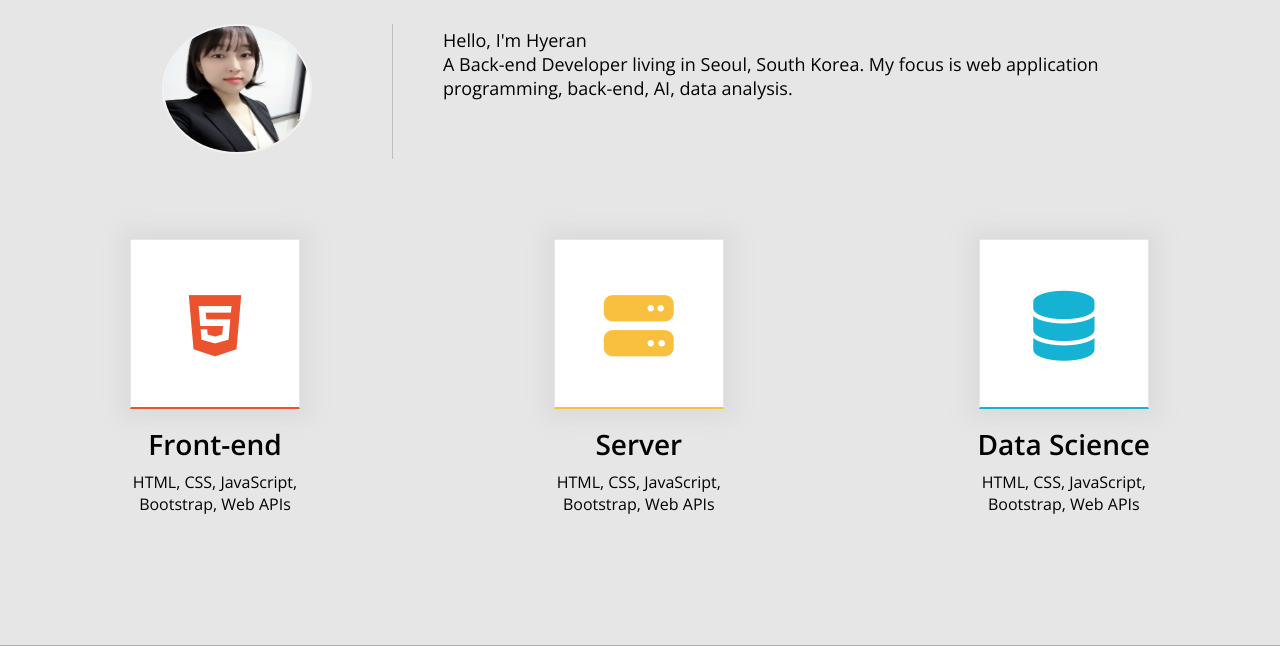
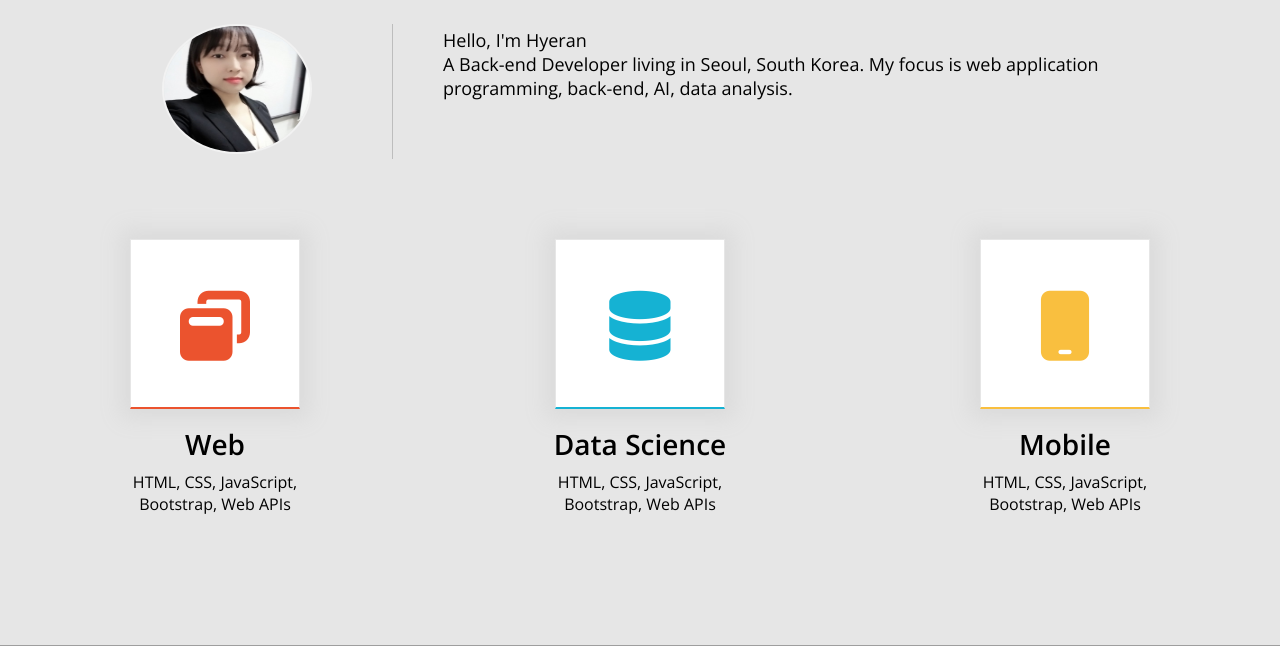
Before and after one commit to hpark3/Web, a PHP site: page / in a window 1280 px wide. Shown: the part 947-1593 px from the top of the page. Run offline with PHP 8.4, Linux system fonts and the light colour scheme; some libraries are stand-ins or nearby versions; grey boxes are pictures that could not be loaded.

```diff
--- a/index.html
+++ b/index.html
@@ -26,12 +26,12 @@
             </div>
             <div class="navbar__menu">
                 <ul class="navbar__menu">
-                    <li class="navbar__menu__item active">Home</li>
-                    <li class="navbar__menu__item">About</li>
-                    <li class="navbar__menu__item">Skills</li>
-                    <li class="navbar__menu__item">Work</li>
+                    <li class="navbar__menu__item active" data-link="#home">Home</li>
+                    <li class="navbar__menu__item" data-link="#about">About</li>
+                    <li class="navbar__menu__item" data-link="#skills">Skills</li>
+                    <li class="navbar__menu__item" data-link="#work">Work</li>
                     <li class="navbar__menu__item">Resume</li>
-                    <li class="navbar__menu__item">Contact</li>
+                    <li class="navbar__menu__item" data-link="#contact">Contact</li>
                 </ul>
             </div>
 
@@ -67,22 +67,10 @@
             <div class="about__majors">
                 <div class="major">
                     <div class="major__icon first">
-                        <i class="fab fa-html5"></i>
+                        <i class="fas fa-window-restore"></i>
                     </div>
                     <h2 class="major__title">
-                        Front-end
-                    </h2>
-                    <div class="major__description">
-                        HTML, CSS, JavaScript,
-                        <br/>Bootstrap, Web APIs
-                    </div>
-                </div>
-                <div class="major">
-                    <div class="major__icon second">
-                        <i class="fas fa-server"></i>
-                    </div>
-                    <h2 class="major__title">
-                        Server
+                        Web
                     </h2>
                     <div class="major__description">
                         HTML, CSS, JavaScript,
@@ -95,6 +83,18 @@
                     </div>
                     <h2 class="major__title">
                         Data Science
+                    </h2>
+                    <div class="major__description">
+                        HTML, CSS, JavaScript,
+                        <br/>Bootstrap, Web APIs
+                    </div>
+                </div>
+                <div class="major">
+                    <div class="major__icon second">
+                        <i class="fas fa-mobile"></i>
+                    </div>
+                    <h2 class="major__title">
+                        Mobile
                     </h2>
                     <div class="major__description">
                         HTML, CSS, JavaScript,
@@ -198,9 +198,9 @@
             <h3>Projects</h3>
             <div class="work__categories">
                 <button class="category__btn all">All <span class="category__count"> 6</span></button>
-                <button class="category__btn">Front-end <span class="category__count"> 2</span></button>
-                <button class="category__btn">Back-end <span class="category__count"> 2</span></button>
+                <button class="category__btn">Web <span class="category__count"> 2</span></button>
                 <button class="category__btn">Data Science <span class="category__count"> 2</span></button>
+                <button class="category__btn">Mobile <span class="category__count"> 2</span></button>
             </div>
             <div class="work__projects">
                 <a href="https://github.com/hpark3/WebPortfolio" class="project" target="blank" data-type="front-end">
@@ -228,6 +228,38 @@
         </div>
     </section>
 
+    <!-- Testimonials
+    <section id="testimonials" class="section">
+        <div class="section__container">
+            <h1>Testimonials</h1>
+            <h3>See what people say about me</h3>
+            <div class="testimonials">
+            <div class="testimonial">
+                <div class="testimonial__speech-bubble">
+                <p>
+                    Lorem ipsum dolor sit amet consectetur adipisicing elit. Eaque
+                    fuga libero nulla eveniet aperiam laborum, quis provident
+                    quibusdam officiis reprehenderit, placeat neque perspiciatis vero
+                    explicabo tempora, dignissimos accusantium inventore ducimus!
+                </p>
+                <p class="name"><a href="">Ellie</a> / Samsung</p>
+                </div>
+            </div>
+            <div class="testimonial">
+                <div class="testimonial__speech-bubble">
+                <p>
+                    Lorem ipsum dolor sit amet consectetur adipisicing elit. Eaque
+                    fuga libero nulla eveniet aperiam laborum, quis provident
+                    quibusdam officiis reprehenderit, placeat neque perspiciatis vero
+                    explicabo tempora, dignissimos accusantium inventore ducimus!
+                </p>
+                <p class="name"><a href="">Ellie</a> / Samsung</p>
+                </div>
+            </div>
+            </div>
+        </div>
+    </section> -->
+
     <!-- Contact -->
     <section id="contact" class="section">
         <h1 class="contact__title">Let's talk</h1>
--- a/main.js
+++ b/main.js
@@ -9,9 +9,32 @@ const navbarHeight = navbar.getBoundingClientRect().height;
 document.addEventListener('scroll', () => {
     //console.log(window.scrollY);
     //console.log(`navbarHeight: ${navbarHeight}`);
-    if(window.scrollY > navbarHeight){
+    if(window.scrollY > navbarHeight) {
         navbar.classList.add('navbar__dark');
     }else{
         navbar.classList.remove('navbar__dark');
     }
-})
+});
+
+//Handle scrolling when tappint on the navbar menu
+const navbarMenu = document.querySelector('.navbar__menu');
+navbarMenu.addEventListener('click', (event) => {
+    const target = event.target;
+    const link = target.dataset.link;
+    if (link == null) {
+        return;
+    }
+    //console.log(event.target.dataset.link);
+    scrollIntoView(link);
+});
+
+//Handle click on 'contact me' button on home
+const homeContactBtn = document.querySelector('.home__contact');
+homeContactBtn.addEventListener('click', () => {
+    scrollIntoView('#contact');
+});
+
+function scrollIntoView(selector){
+    const scrollTo = document.querySelector(selector);
+    scrollTo.scrollIntoView({behavior: 'smooth'});
+}
--- a/style.css
+++ b/style.css
@@ -11,7 +11,8 @@
     --color-grey: #616161;
     --color-light-grey: #7c7979;
     --color-blue: #73aace;
-    --color-dark-blue: #3091FF;
+    --color-blue-blue: #3091FF;
+    --color-dark-blue: #2a7ba3;
     --color-green-blue: #15b2d3;
     --color-yellow: #fff7d1;
     --color-orange: #feb546;
@@ -132,9 +133,11 @@ p {
     transition: all var(--animation-duration) ease-in-out;
 }
 
-#navbar .navbar__dark{
+#navbar.navbar__dark{
     background-color: var(--color-black);
+    opacity: 0.9;
     padding: 8px;
+    z-index: 1;
 }
 
 .navbar__logo{
@@ -332,7 +335,7 @@ p {
 #skills{
     background: url('imgs/skills.jpg') center/cover no-repeat;
     background-attachment: fixed;
-    opacity: 0.8;
+    /* opacity: 0.8; */
     align-items: center;
     justify-content: center;
 }
@@ -528,8 +531,8 @@ p {
 }
 
 .contact__links i:hover{
-    transform: scale(1.1);
-    color: var(--color-black);
+    transform: scale(1.2);
+    /* color: var(--color-orange); */
 }
 
 /* For below 768px screen width */
```
Also changed, not shown: imgs/home-bg---.jpg (deleted), imgs/home-bg--.jpg (deleted), imgs/skills_.jpg (added), 1 other file.
